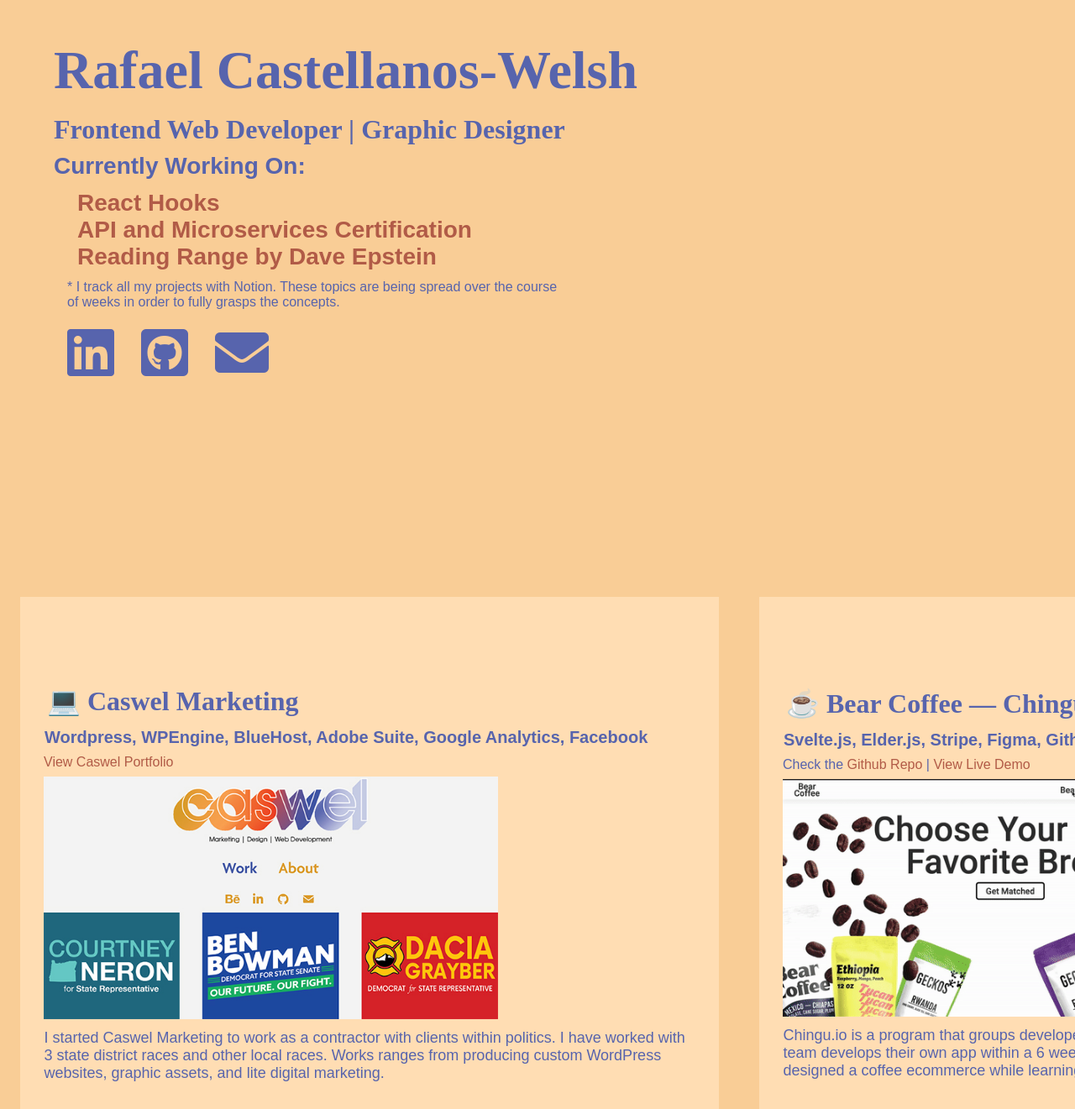
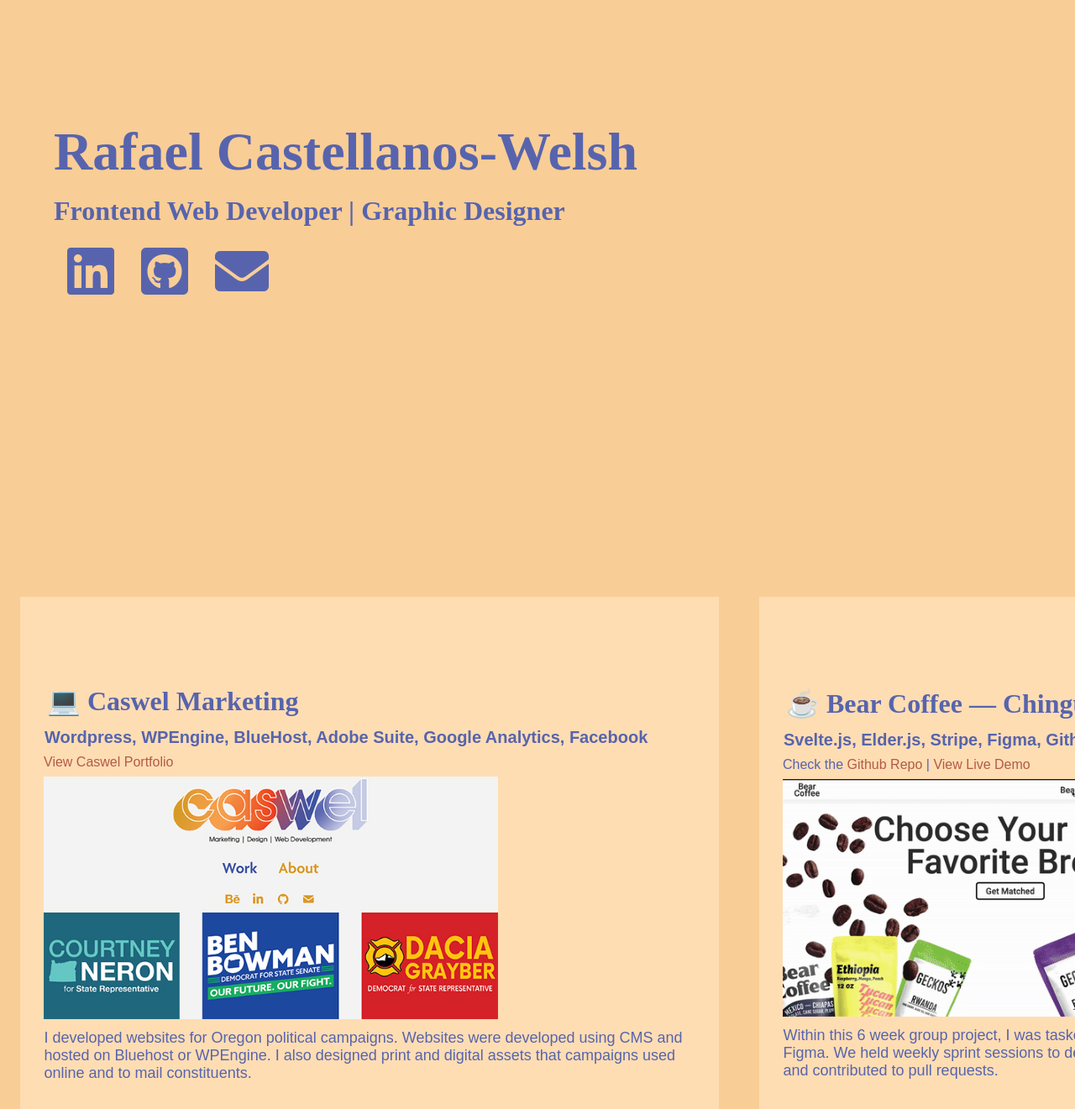
Before and after one commit to rafawelsh/portfolio2, a React (Create React App) app: page / in a window 1280 px wide. Shown: the part 149-1470 px from the top of the page at 84% size. Built offline with nearby package versions, Linux system fonts and the light colour scheme; a web font is replaced by a local one.

Commit message:
site edits

```diff
--- a/src/components/Homepage.js
+++ b/src/components/Homepage.js
@@ -22,14 +22,6 @@
 		padding-left: 1em;
 	}
 
-	.working-on {
-		ul {
-			display: flex;
-			flex-direction: column;
-			list-style-type: none;
-		}
-	}
-
 	.hero-links {
 		ul {
 			display: flex;
@@ -49,51 +41,12 @@
 			<div className='hero-intro'>
 				<h1>Rafael Castellanos-Welsh</h1>
 				<h3>Frontend Web Developer | Graphic Designer</h3>
-				<h4>Currently Working On:</h4>
-				<h4 className='working-on'>
-					<ul>
-						<li>
-							<a
-								href='https://scotch.io/'
-								target='_blank'
-								rel='noopener noreferrer'
-								className='link'
-							>
-								React Hooks
-							</a>
-						</li>
-						<li>
-							<a
-								href='https://www.freecodecamp.org/learn'
-								target='_blank'
-								rel='noopener noreferrer'
-								className='link'
-							>
-								API and Microservices Certification
-							</a>
-						</li>
-						<li>
-							<a
-								href='https://davidepstein.com/the-range/'
-								target='_blank'
-								rel='noopener noreferrer'
-								className='link'
-							>
-								Reading Range by Dave Epstein
-							</a>
-						</li>
-					</ul>
-				</h4>
-				<p>
-					* I track all my projects with Notion. These topics are being spread
-					over the course of weeks in order to fully grasps the concepts.
-				</p>
 			</div>
 			<div className='hero-links'>
 				<ul>
 					<li>
 						<a
-							href='https://www.linkedin.com/in/rafaelcastellanos-welsh/'
+							href='https://www.linkedin.com/in/rafaelcastellanoswelsh/'
 							target='_blank'
 							rel='noopener noreferrer'
 						>
--- a/src/components/Projects/ProjectCardList.js
+++ b/src/components/Projects/ProjectCardList.js
@@ -26,7 +26,7 @@
 			id: 1,
 			title: "💻 Caswel Marketing",
 			description:
-				"I started Caswel Marketing to work as a contractor with clients within politics. I have worked with 3 state district races and other local races. Works ranges from producing custom WordPress websites, graphic assets, and lite digital marketing.",
+				"I developed websites for Oregon political campaigns. Websites were developed using CMS and hosted on Bluehost or WPEngine. I also designed print and digital assets that campaigns used online and to mail constituents.",
 			toolsUsed:
 				"Wordpress, WPEngine, BlueHost, Adobe Suite, Google Analytics, Facebook",
 			github: "",
@@ -37,7 +37,7 @@
 			id: 2,
 			title: "☕️ Bear Coffee — Chingu Group Project",
 			description:
-				"Chingu.io is a program that groups developers to emulate a remote work experience where each team develops their own app within a 6 week period. I was the 'Designer' of the team. We designed a coffee ecommerce while learning new technologies.",
+				"Within this 6 week group project, I was tasked as Lead Designer and created wireframes using Figma. We held weekly sprint sessions to delegate tasks. I created 5 components using Svelte.js and contributed to pull requests.",
 			toolsUsed: "Svelte.js, Elder.js, Stripe, Figma, Github, Notion",
 			github: "https://github.com/chingu-voyages/v24-bears-team-05",
 			live: "https://bearcoffee.netlify.app/",
@@ -47,7 +47,7 @@
 			id: 3,
 			title: "📓 Journal App",
 			description:
-				"This journal app was part of my application for the Chingu program. They require applicants to showcase their skills before starting a 'voyage' with them. The app has CRUD functionality.",
+				"This app was created in 2 weeks using MaterialUI for quick prototyping. The backend is powered by a Node server and SQLlite3. This was the first full stack project I worked on without a tutorial to follow with.",
 			toolsUsed:
 				"React.js, React-Semantic, React Hooks, Node.js, Expess.js, SQLite3, Heroku, Github",
 			github: "https://github.com/rafawelsh/Journal-App",
@@ -56,9 +56,9 @@
 		},
 		{
 			id: 4,
-			title: "👨🏽‍💻 FrontendMentior.io Designs",
+			title: "👨🏽‍💻 Frontend Design Challenges",
 			description:
-				"FrontendMentor.io offers free design challenges for web designers to practice with. You are given the basic styles and an image to base your code with. This has been a great source to practice my HTML, CSS, JS, and other technologies.",
+				"This is a collection of challenges where I was given hi-fidelity designs and had to replicate them with no assistance. I was able to choose any technology. The goal is to enhance responsive web design and an understanding of UI and UX.",
 			toolsUsed:
 				"HTML, CSS, JavaScript, React, Styled Components, SCSS, Netlify",
 			github: "https://github.com/rafawelsh/frontendMentorProjects",
```
